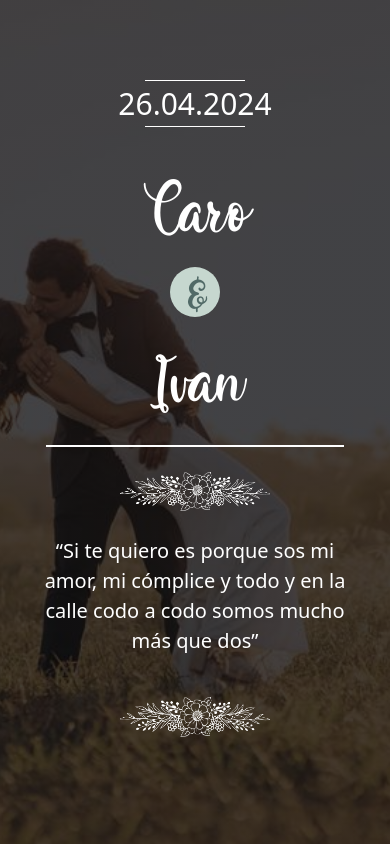
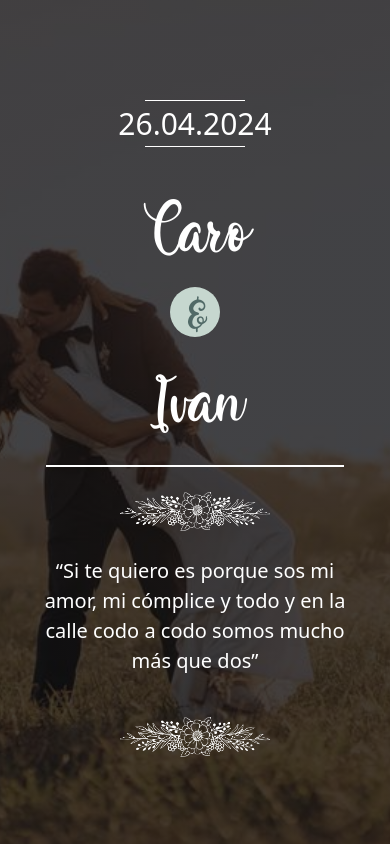
Before and after one commit to Casamiento-Ivan-Caro/Invitacion, a plain HTML site: page index.html in a window 390 px wide. Shown: the top 844 px of the page. Drawn offline with nearby package versions, Linux system fonts and the light colour scheme; files that its build step writes are made by us from their sources; files whose address does not match are found by name.

Commit message:
Update style.css

```diff
--- a/style.css
+++ b/style.css
@@ -111,7 +111,7 @@ span.amper {
 
   .info {
     width: 85%; /* Reducir el ancho del contenedor .info */
-    margin: 80px 0px;
+    margin: 100px 0px;
   }
 
   span.fecha {
@@ -297,7 +297,3 @@ span.amper {
 
 
 }
-
-
-
-}
```
